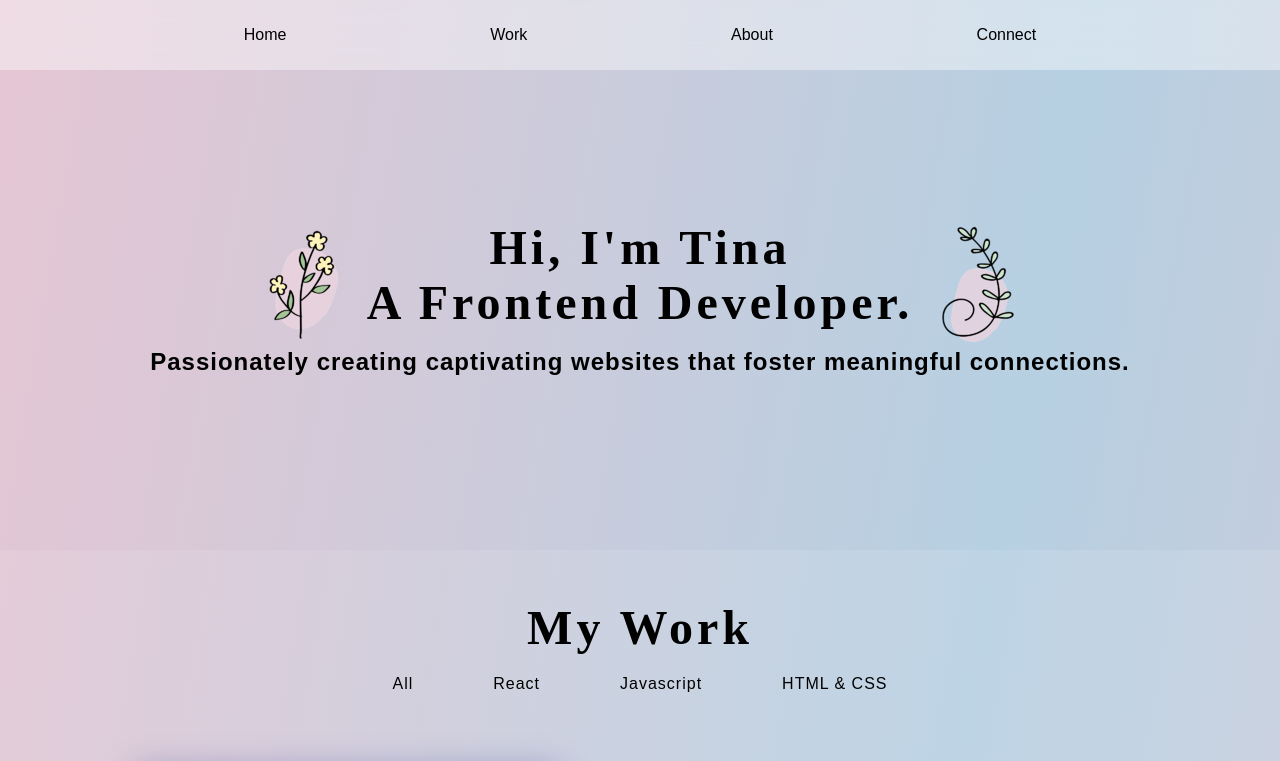
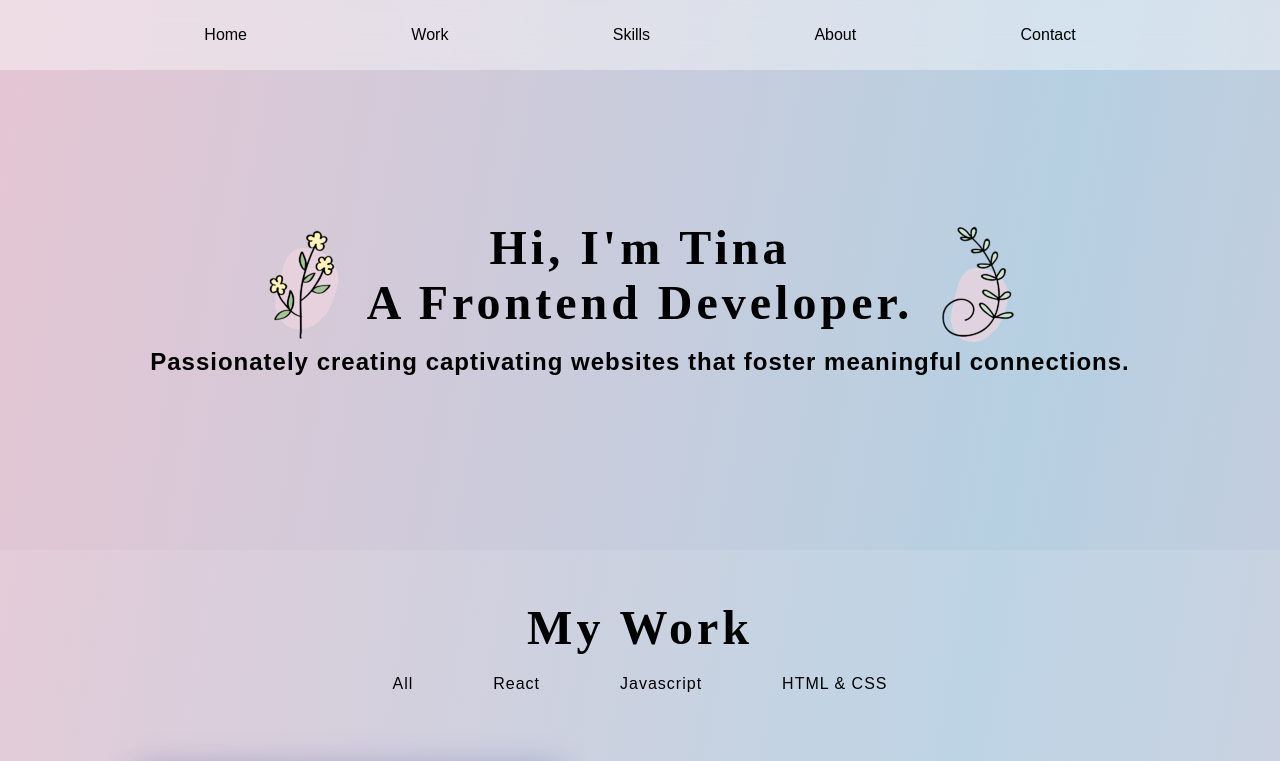
Before and after one commit to twentyfive21/portfolio-react, a React (Vite) app: page / in a window 1280 px wide. Shown: the top 761 px of the page. Built offline with nearby package versions, Linux system fonts and the light colour scheme; grey boxes are pictures that could not be loaded; a web font is replaced by a local one.

Commit message:
added extra section for an about

```diff
--- a/src/components/Header/Header.jsx
+++ b/src/components/Header/Header.jsx
@@ -6,8 +6,9 @@ function Header() {
     <div className='header-container'>
         <a href='#'>Home</a>
         <a href='#'>Work</a>
+        <a href=''>Skills</a>
         <a href='#'>About</a>
-        <a href='#'>Connect</a>
+        <a href='#'>Contact</a>
     </div>
   )
 }
```
